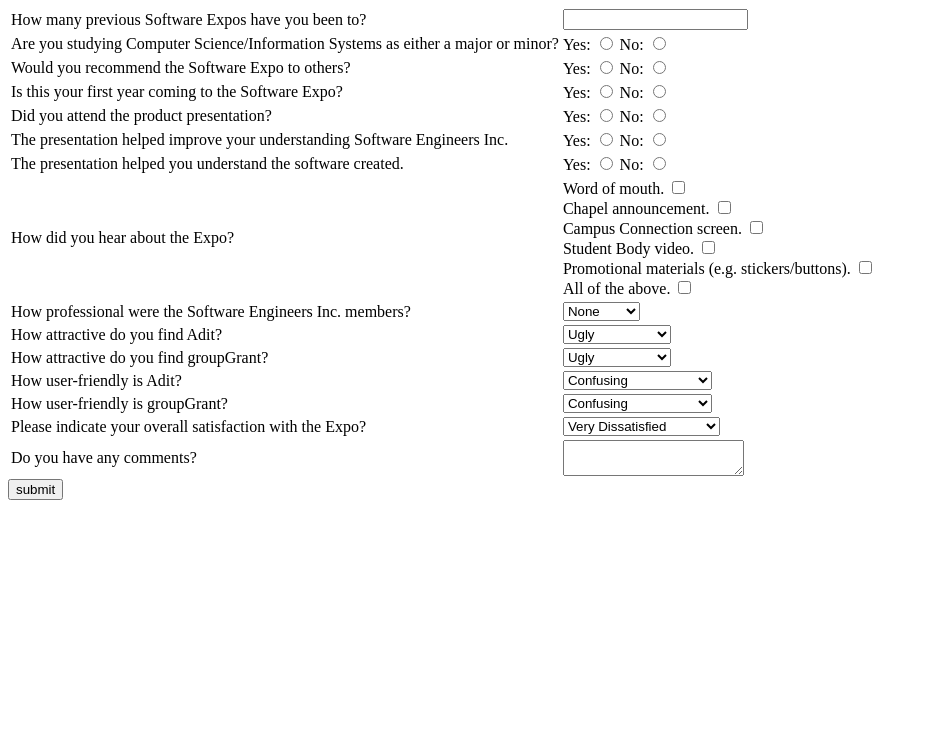
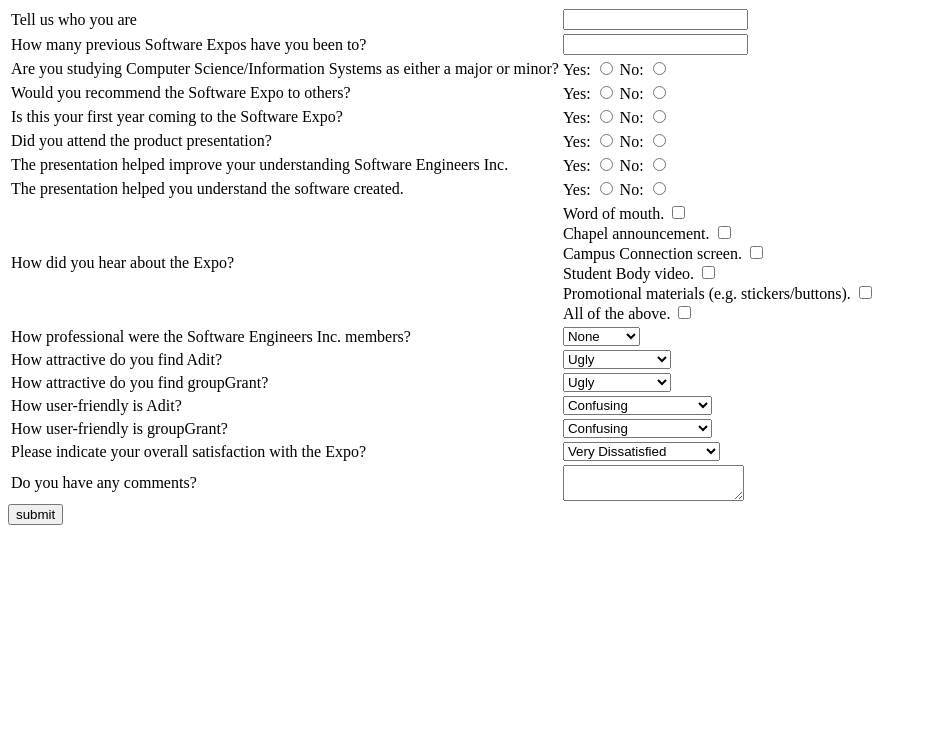
Before and after one commit to robyoder/expo2014, a plain HTML site: page survey/index.html in a window 1280 px wide. Shown: the part 60-800 px from the top of the page, without its empty margins (0-927 px from the left). Drawn offline with Linux system fonts and the light colour scheme.

Commit message:
Cleaning up survey materials

```diff
--- a/survey.html
+++ b/survey/index.html
@@ -3,6 +3,14 @@
 
         <table>
 
+          <tr>
+            <td class="label-field">
+              <label for="name">Tell us who you are</label>
+            </td>
+            <td class="text-field">
+              <input id="name" name="name" type="text" />
+            </td>
+          </tr>
           <tr>
             <td class="label-field">
               <label for="previous">How many previous Software Expos have you been to?</label>
@@ -161,8 +169,7 @@
               <label for="comments">Do you have any comments?</label>
             </td>
             <td class="text-field">
-              <textarea id="comments" name="comments">
-</textarea>
+              <textarea id="comments" name="comments"></textarea>
             </td>
           </tr>
         </table>
```
Also changed, not shown: index.html (+1 -1 lines), survey/thanks.html (added, +9 -0 lines), survey/responses.txt (added).
